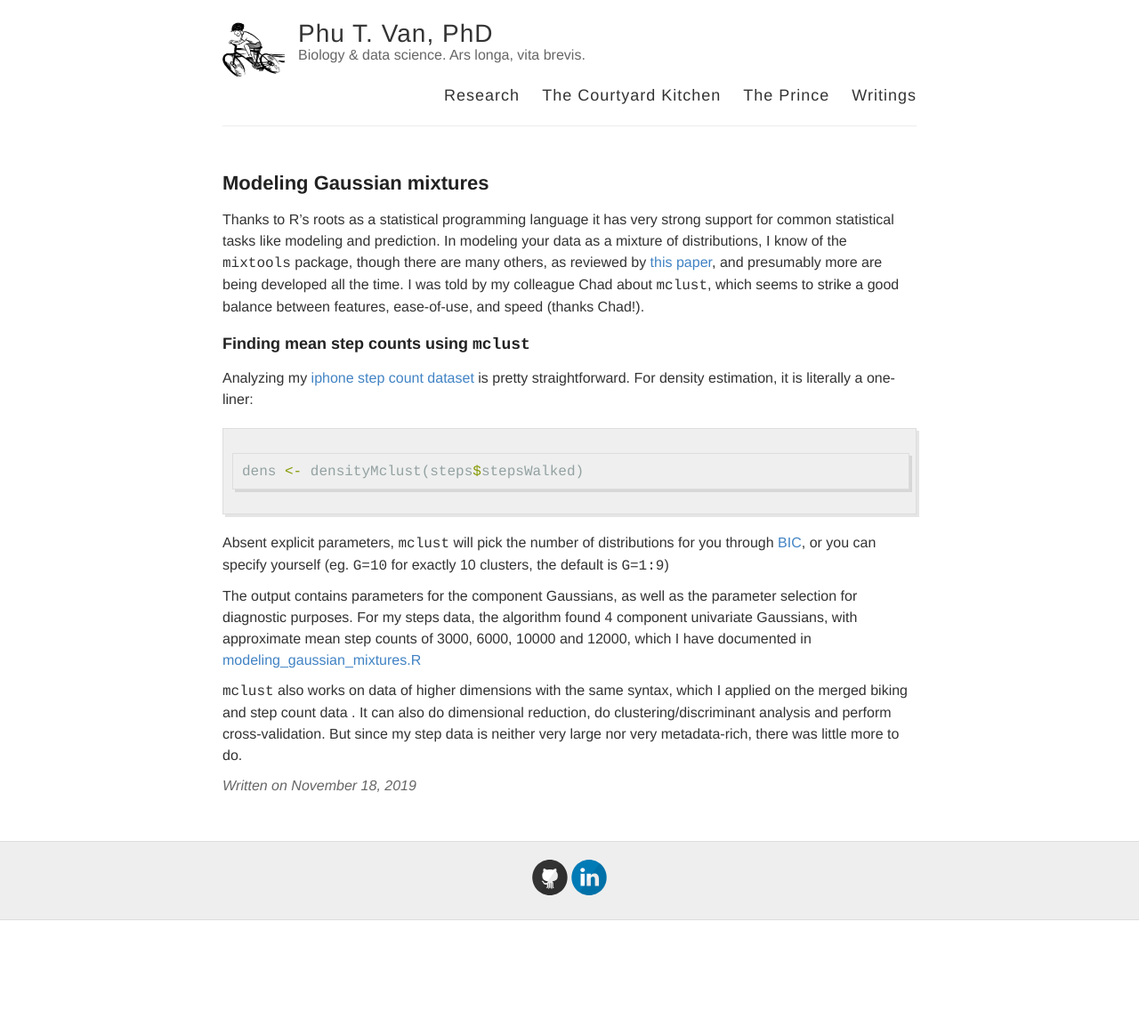
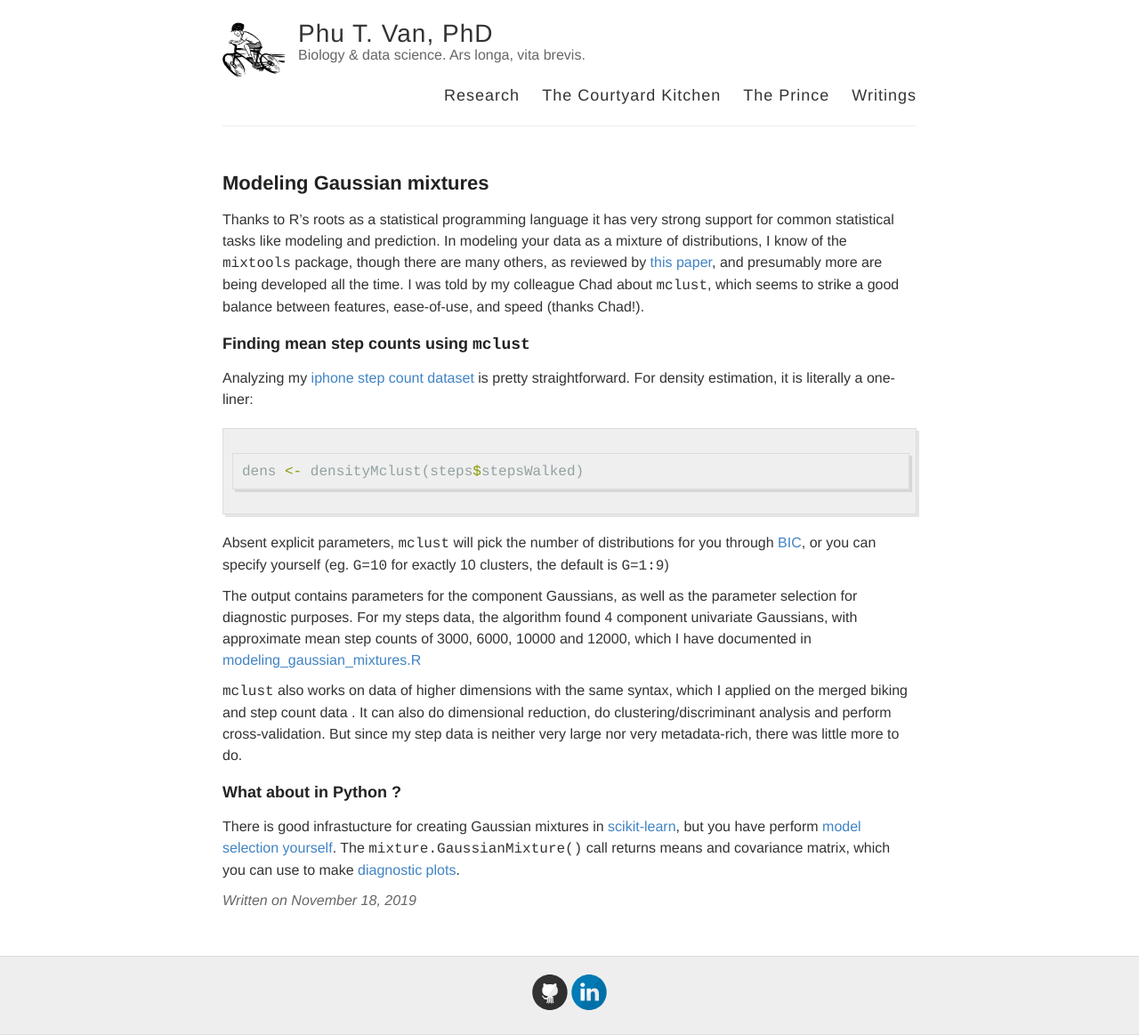
Before and after one commit to ptvan/ptvan.github.io, a Jekyll site: the page built from _posts/2019-11-18-modeling-Gaussian-mixtures.md, in a window 1280 px wide. Shown: the whole page at 89% size. Built offline with Jekyll 4.4.1, drawn with Linux system fonts in a browser that asks for light colours; before the commit the page ends 1034 px from its top, so only the background shows below that.

Commit message:
updated modeling Gaussian mixtures post

```diff
--- a/_posts/2019-11-18-modeling-Gaussian-mixtures.md
+++ b/_posts/2019-11-18-modeling-Gaussian-mixtures.md
@@ -17,3 +17,7 @@ Absent explicit parameters, `mclust` will pick the number of distributions for y
 The output contains parameters for the component Gaussians, as well as the parameter selection for diagnostic purposes. For my steps data, the algorithm found 4 component univariate Gaussians, with approximate mean step counts of 3000, 6000, 10000 and 12000, which I have documented in [modeling_gaussian_mixtures.R](https://github.com/ptvan/R-snippets/blob/master/modeling_gaussian_mixtures.R)
 
 `mclust` also works on data of higher dimensions with the same syntax, which I applied on the merged biking and step count data . It can also do dimensional reduction, do clustering/discriminant analysis and perform cross-validation. But since my step data is neither very large nor very metadata-rich, there was little more to do.
+
+### What about in Python ?
+
+There is good infrastucture for creating Gaussian mixtures in [scikit-learn](https://scikit-learn.org/stable/modules/mixture.html), but you have perform [model selection yourself](https://scikit-learn.org/stable/auto_examples/mixture/plot_gmm_selection.html#sphx-glr-auto-examples-mixture-plot-gmm-selection-py). The `mixture.GaussianMixture()` call returns means and covariance matrix, which you can use to make [diagnostic plots](https://www.visiondummy.com/2014/04/geometric-interpretation-covariance-matrix/).
```
